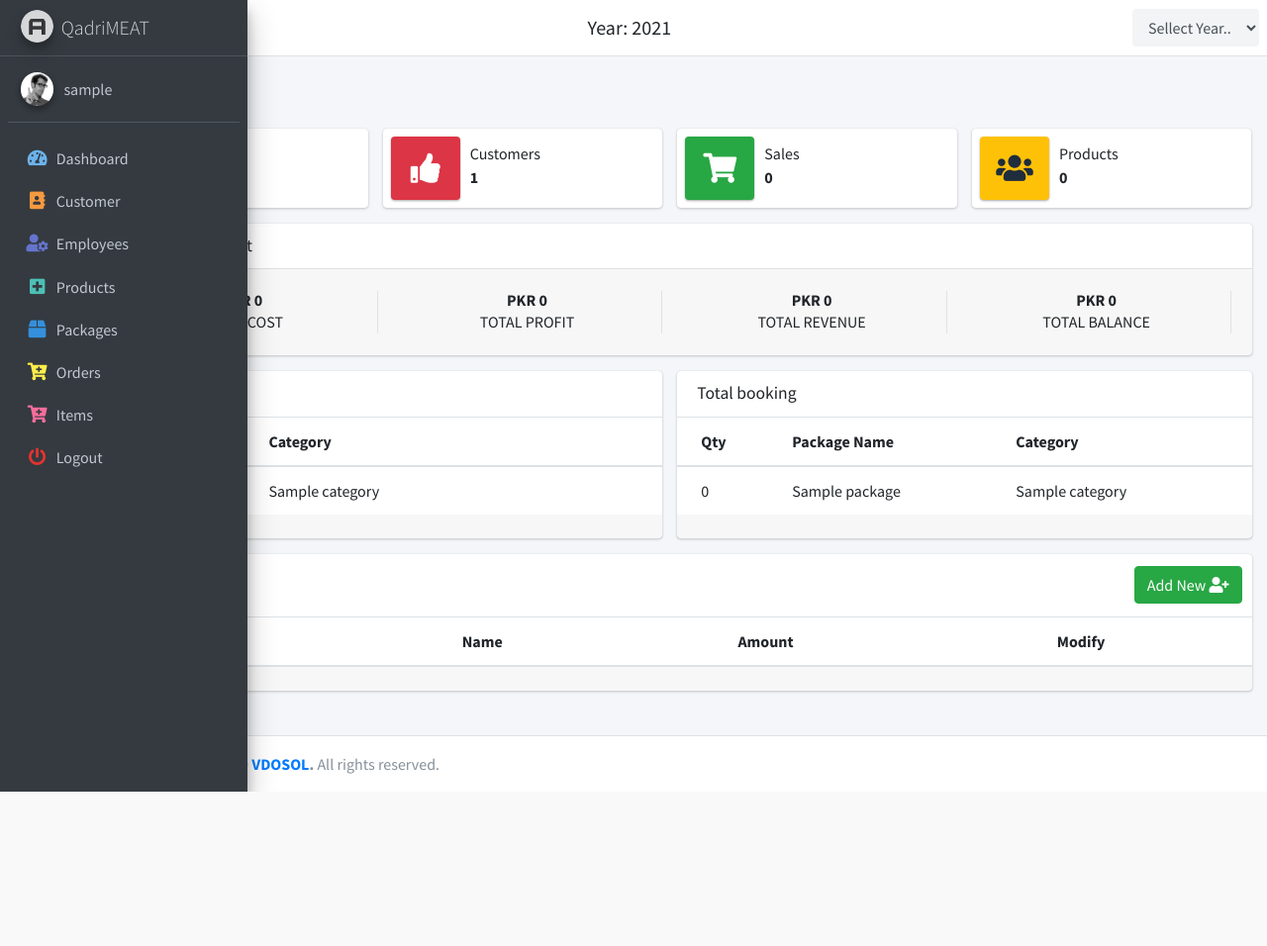
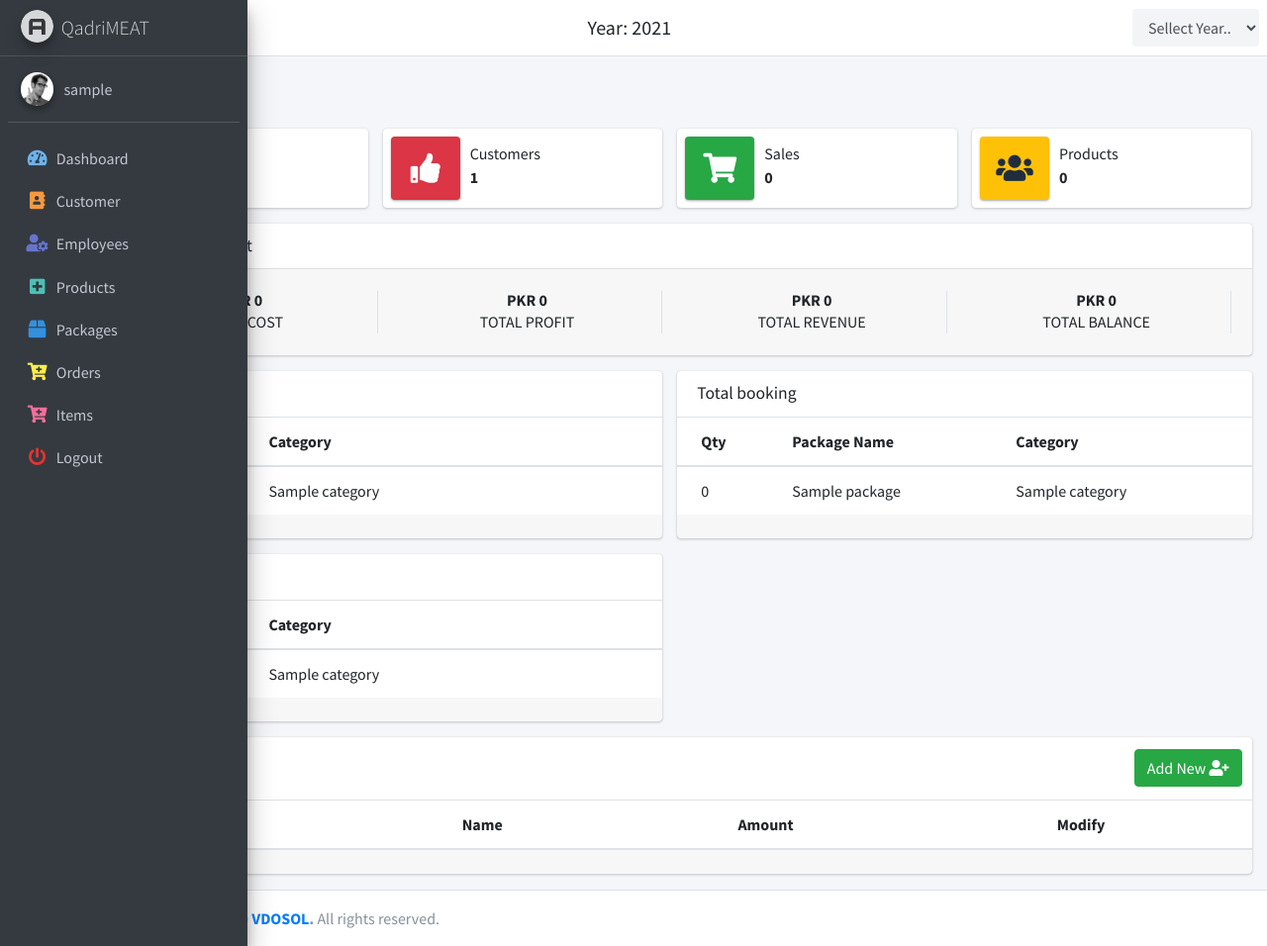
Before and after one commit to izubairsh/django-ecommerce, a Django app: page /dashboard in a window 1280 px wide. Shown: the whole page at 99% size. Before the commit the page ends 800 px from the top, so only its background shows below. Run offline with Django 3.2, Linux system fonts and the light colour scheme; a user stored in the database is signed in; tables that the repository leaves empty hold one stand-in row (values such as "Sample post"); lists and menus that the app fills with data are empty; some libraries are stand-ins or nearby versions.

Commit message:
added withou package booking

```diff
--- a/accounts/templates/dashboard.html
+++ b/accounts/templates/dashboard.html
@@ -182,6 +182,43 @@
                         <!-- /.card-footer -->
                     </div>
                     <!-- /.card -->
+                    <!-- PRODUCT LIST -->
+                    <div class="card">
+                        <div class="card-header border-transparent">
+                            <h3 class="card-title">Total Products</h3>
+
+                            <div class="card-tools">
+
+                            </div>
+                        </div>
+                        <!-- /.card-header -->
+                        <div class="card-body p-0">
+                            <div class="table-responsive">
+                                <table class="table m-0">
+                                    <thead>
+                                        <tr>
+                                            <th>Qty</th>
+                                            <th>Category</th>
+                                        </tr>
+                                    </thead>
+                                    <tbody>
+                                        {%for i in total_booking_without_pack%}
+                                        <tr>
+                                            <td>{{i.count}}</td>
+                                            <td>{{i.category.name}}</td>
+                                        </tr>
+                                        {%endfor%}
+                                    </tbody>
+                                </table>
+                            </div>
+                            <!-- /.table-responsive -->
+                        </div>
+                        <!-- /.card-body -->
+                        <div class="card-footer clearfix">
+                        </div>
+                        <!-- /.card-footer -->
+                    </div>
+                    <!-- /.card -->
                 </div>
                 <!-- /.col -->
 
--- a/accounts/views.py
+++ b/accounts/views.py
@@ -82,13 +82,20 @@ def dashboard(request):
 
     categories = Category.objects.all()
     total_stock = []
+    total_booking_without_pack = []
     for cat in categories:
+        temp1 = items.filter(category=cat).filter(package=None)
         temp = products.filter(category=cat)
         c = {
             'category': cat,
             'count': temp.count()
         }
+        b = {
+            'category': cat,
+            'count': temp1.count()
+        }
         total_stock.append(c)
+        total_booking_without_pack.append(b)
     context = {
         'new_orders': orders.count(),
         'customers': customers_count,
@@ -102,6 +109,7 @@ def dashboard(request):
         'total_stock': total_stock,
         'expenses': paged_expenses,
         'expense': expense,
-        'sellectedYear': sellectedYear
+        'sellectedYear': sellectedYear,
+        'total_booking_without_pack': total_booking_without_pack
     }
     return render(request, 'dashboard.html', context)
--- a/order_items/models.py
+++ b/order_items/models.py
@@ -25,7 +25,7 @@ class Time(models.Model):
 class OrderItem(models.Model):
     order = models.ForeignKey(Order, on_delete=models.PROTECT)
     product = models.ForeignKey(
-        Product, on_delete=models.PROTECT, null=True, blank=True)
+        Product, on_delete=models.SET_NULL, null=True, blank=True)
     package = models.ForeignKey(
         Package, on_delete=models.PROTECT, null=True, blank=True)
     quantity = models.IntegerField(default=1,)
```
